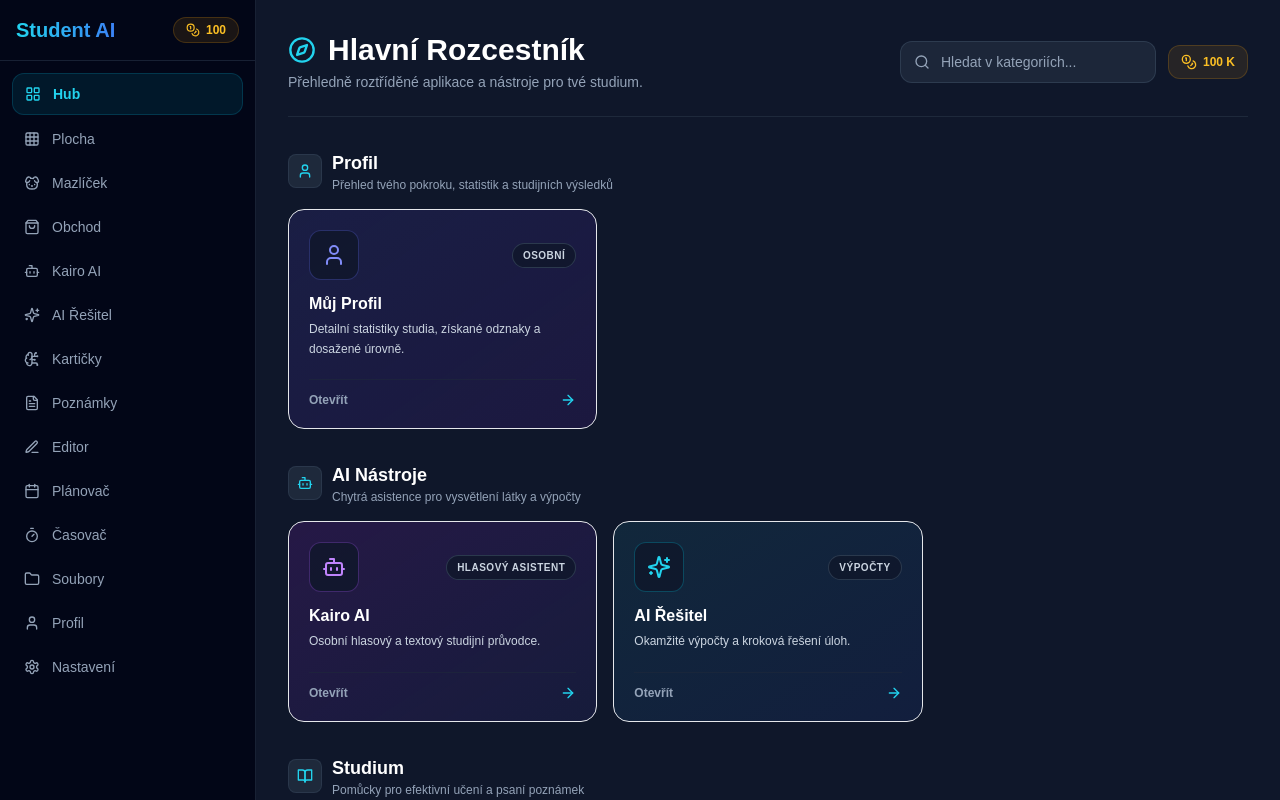
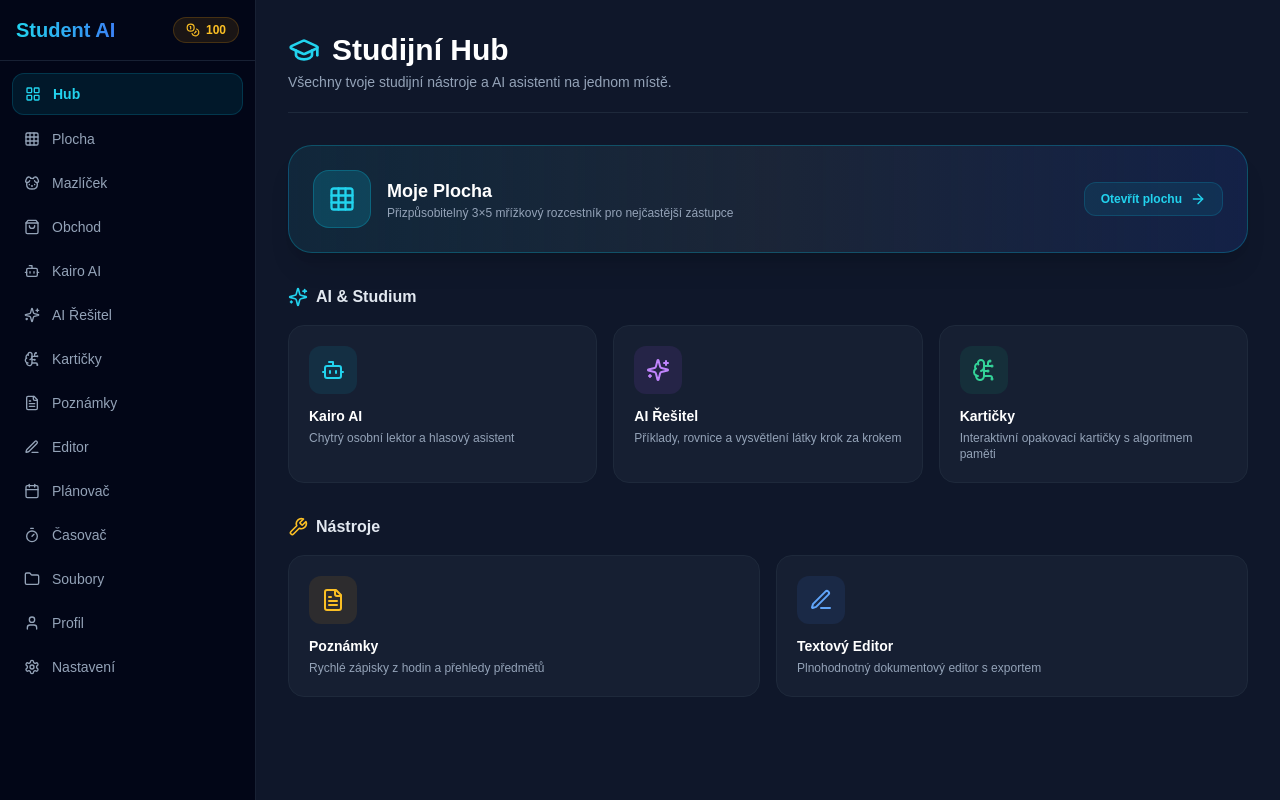
Before and after one commit to InfinityLook/Student-Ai, a Next.js app: page / in a window 1280 px wide. Built offline with nearby package versions, Linux system fonts and the light colour scheme.

Commit message:
Refactor MenuHubModule and update layout
Refactor MenuHubModule by removing unused imports, interface definitions, and categories data. Update the layout and add new sections for AI tools and study resources.

```diff
--- a/components/modules/MenuHubModule.tsx
+++ b/components/modules/MenuHubModule.tsx
@@ -1,354 +1,135 @@
 'use client';
 
-import React, { useState } from 'react';
+import React from 'react';
 import { useStore } from '@/store/useStore';
 import {
   Bot,
   Sparkles,
+  BrainCircuit,
   FileText,
-  BrainCircuit,
-  Timer,
-  Calendar,
-  Folder,
   Edit3,
-  ShoppingBag,
-  User,
-  Search,
-  ArrowRight,
-  Compass,
-  BookOpen,
-  CheckSquare,
-  Sliders,
-  Dog,
-  Settings,
-  X,
-  Zap,
-  Coins
+  Grid3X3,
+  Wrench,
+  GraduationCap,
+  ArrowRight
 } from 'lucide-react';
 
-interface ModuleCard {
-  id: string;
-  title: string;
-  description: string;
-  icon: React.ElementType;
-  badge?: string;
-  accentColor: string;
-  bgColor: string;
-}
-
-interface Category {
-  id: string;
-  title: string;
-  description: string;
-  icon: React.ElementType;
-  modules: ModuleCard[];
-}
-
-const categories: Category[] = [
-  {
-    id: 'profile',
-    title: 'Profil',
-    description: 'Přehled tvého pokroku, statistik a studijních výsledků',
-    icon: User,
-    modules: [
-      {
-        id: 'profile',
-        title: 'Můj Profil',
-        description: 'Detailní statistiky studia, získané odznaky a dosažené úrovně.',
-        icon: User,
-        badge: 'Osobní',
-        accentColor: 'text-indigo-400 border-indigo-500/30',
-        bgColor: 'from-indigo-900/30 to-violet-900/20'
-      }
-    ]
-  },
-  {
-    id: 'ai',
-    title: 'AI Nástroje',
-    description: 'Chytrá asistence pro vysvětlení látky a výpočty',
-    icon: Bot,
-    modules: [
-      {
-        id: 'kairo',
-        title: 'Kairo AI',
-        description: 'Osobní hlasový a textový studijní průvodce.',
-        icon: Bot,
-        badge: 'Hlasový asistent',
-        accentColor: 'text-purple-400 border-purple-500/30',
-        bgColor: 'from-purple-900/30 to-indigo-900/20'
-      },
-      {
-        id: 'solver',
-        title: 'AI Řešitel',
-        description: 'Okamžité výpočty a kroková řešení úloh.',
-        icon: Sparkles,
-        badge: 'Výpočty',
-        accentColor: 'text-cyan-400 border-cyan-500/30',
-        bgColor: 'from-cyan-900/30 to-blue-900/20'
-      }
-    ]
-  },
-  {
-    id: 'study',
-    title: 'Studium',
-    description: 'Pomůcky pro efektivní učení a psaní poznámek',
-    icon: BookOpen,
-    modules: [
-      {
-        id: 'flashcards',
-        title: 'Kartičkový systém',
-        description: 'Procvičování paměti s algoritmem Spaced Repetition.',
-        icon: BrainCircuit,
-        badge: 'Opakování',
-        accentColor: 'text-emerald-400 border-emerald-500/30',
-        bgColor: 'from-emerald-900/30 to-teal-900/20'
-      },
-      {
-        id: 'notes',
-        title: 'Poznámkový blok',
-        description: 'Rychlé zápisky a strukturované výpisky.',
-        icon: FileText,
-        badge: 'Texty',
-        accentColor: 'text-amber-400 border-amber-500/30',
-        bgColor: 'from-amber-900/30 to-yellow-900/20'
-      },
-      {
-        id: 'editor',
-        title: 'Dokumentový Editor',
-        description: 'Editor pro psaní referátů a rozsáhlých prací.',
-        icon: Edit3,
-        badge: 'Dokumenty',
-        accentColor: 'text-blue-400 border-blue-500/30',
-        bgColor: 'from-blue-900/30 to-sky-900/20'
-      }
-    ]
-  },
-  {
-    id: 'organization',
-    title: 'Organizace',
-    description: 'Plánování času, úkolů a soustředěného učení',
-    icon: CheckSquare,
-    modules: [
-      {
-        id: 'planner',
-        title: 'Plánovač Úkolů',
-        description: 'Správa termínů, projektů a školních povinností.',
-        icon: Calendar,
-        badge: 'Termíny',
-        accentColor: 'text-rose-400 border-rose-500/30',
-        bgColor: 'from-rose-900/30 to-pink-900/20'
-      },
-      {
-        id: 'timer',
-        title: 'Focus Časovač',
-        description: 'Pomodoro timer pro učení bez vyrušování.',
-        icon: Timer,
-        badge: 'Pomodoro',
-        accentColor: 'text-orange-400 border-orange-500/30',
-        bgColor: 'from-orange-900/30 to-amber-900/20'
-      }
-    ]
-  },
-  {
-    id: 'management',
-    title: 'Správa',
-    description: 'Organizace souborů a podkladů ke studiu',
-    icon: Sliders,
-    modules: [
-      {
-        id: 'files',
-        title: 'Správce Souborů',
-        description: 'Přehledná struktura složek a učebních materiálů.',
-        icon: Folder,
-        badge: 'Ukládání',
-        accentColor: 'text-slate-300 border-slate-500/30',
-        bgColor: 'from-slate-800/50 to-zinc-800/40'
-      }
-    ]
-  },
-  {
-    id: 'pets',
-    title: 'Mazlíčci',
-    description: 'Virtuální studijní společníci, o které pečuješ za učení',
-    icon: Dog,
-    modules: [
-      {
-        id: 'pets',
-        title: 'Studijní Mazlíček',
-        description: 'Staraj se o svého maskota za získané kredity a učení.',
-        icon: Dog,
-        badge: 'Novinka',
-        accentColor: 'text-pink-400 border-pink-500/30',
-        bgColor: 'from-pink-900/30 to-rose-900/20'
-      }
-    ]
-  },
-  {
-    id: 'shop',
-    title: 'Obchod',
-    description: 'Nákup vylepšení, slotů a odměn za kredity',
-    icon: ShoppingBag,
-    modules: [
-      {
-        id: 'shop',
-        title: 'Obchod & Odměny',
-        description: 'Utrácej získané kredity za nové sloty a rozšíření.',
-        icon: ShoppingBag,
-        badge: 'Kredity',
-        accentColor: 'text-yellow-400 border-yellow-500/30',
-        bgColor: 'from-yellow-900/30 to-amber-900/20'
-      }
-    ]
-  },
-  {
-    id: 'settings',
-    title: 'Nastavení',
-    description: 'Přizpůsobení aplikace, hlasu a správa dat',
-    icon: Settings,
-    modules: [
-      {
-        id: 'settings',
-        title: 'Nastavení Aplikace',
-        description: 'Nastavení vzhledu, hlasové syntézy a zálohování dat.',
-        icon: Settings,
-        badge: 'Systém',
-        accentColor: 'text-teal-400 border-teal-500/30',
-        bgColor: 'from-teal-900/30 to-cyan-900/20'
-      }
-    ]
-  }
-];
-
 export default function MenuHubModule() {
-  const [search, setSearch] = useState('');
   const setActiveModule = useStore((state) => state.setActiveModule);
-  const credits = useStore((state) => state.credits);
-
-  // Filtrování modulů podle vyhledávání
-  const filteredCategories = categories.map((cat) => ({
-    ...cat,
-    modules: cat.modules.filter(
-      (m) =>
-        m.title.toLowerCase().includes(search.toLowerCase()) ||
-        m.description.toLowerCase().includes(search.toLowerCase()) ||
-        (m.badge && m.badge.toLowerCase().includes(search.toLowerCase()))
-    )
-  })).filter((cat) => cat.modules.length > 0);
 
   return (
-    <div className="p-4 md:p-8 max-w-6xl mx-auto space-y-8">
-      {/* Hlavička a Vyhledávání */}
-      <div className="flex flex-col md:flex-row md:items-center justify-between gap-4 border-b border-slate-800 pb-6">
-        <div>
+    <div className="p-4 md:p-8 max-w-5xl mx-auto space-y-8">
+      {/* Hlavička Hubu */}
+      <div className="border-b border-slate-800 pb-5">
         <h1 className="text-2xl md:text-3xl font-extrabold text-white flex items-center gap-3">
-            <Compass className="w-7 h-7 text-cyan-400" />
-            <span>Hlavní Rozcestník</span>
+          <GraduationCap className="w-8 h-8 text-cyan-400" />
+          <span>Studijní Hub</span>
         </h1>
         <p className="text-sm text-slate-400 mt-1">
-            Přehledně roztříděné aplikace a nástroje pro tvé studium.
+          Všechny tvoje studijní nástroje a AI asistenti na jednom místě.
         </p>
       </div>
 
-        <div className="flex items-center gap-3">
-          {/* Vyhledávací pole */}
-          <div className="relative w-full md:w-64">
-            <Search className="w-4 h-4 absolute left-3.5 top-1/2 -translate-y-1/2 text-slate-400" />
-            <input
-              type="text"
-              value={search}
-              onChange={(e) => setSearch(e.target.value)}
-              placeholder="Hledat v kategoriích..."
-              className="w-full bg-slate-800/90 border border-slate-700/80 rounded-xl py-2.5 pl-10 pr-9 text-sm text-white placeholder-slate-400 focus:outline-none focus:border-cyan-500 transition-colors"
-            />
-            {search && (
-              <button
-                onClick={() => setSearch('')}
-                className="absolute right-3 top-1/2 -translate-y-1/2 text-slate-400 hover:text-white"
+      {/* Rychlý přechod na Plochu */}
+      <div
+        onClick={() => setActiveModule('plocha')}
+        className="bg-gradient-to-r from-cyan-900/30 via-slate-800/80 to-blue-900/30 border border-cyan-500/30 rounded-3xl p-6 flex flex-col sm:flex-row items-start sm:items-center justify-between gap-4 cursor-pointer hover:border-cyan-500/60 transition-all group shadow-xl"
       >
-                <X className="w-4 h-4" />
-              </button>
-            )}
+        <div className="flex items-center gap-4">
+          <div className="p-3.5 bg-cyan-500/20 text-cyan-400 rounded-2xl border border-cyan-500/30 group-hover:scale-110 transition-transform">
+            <Grid3X3 className="w-7 h-7" />
+          </div>
+          <div>
+            <h2 className="text-lg font-bold text-white group-hover:text-cyan-300 transition-colors">
+              Moje Plocha
+            </h2>
+            <p className="text-xs text-slate-400">
+              Přizpůsobitelný 3×5 mřížkový rozcestník pro nejčastější zástupce
+            </p>
+          </div>
+        </div>
+        <div className="flex items-center gap-2 text-xs font-semibold text-cyan-400 bg-cyan-500/10 px-4 py-2 rounded-xl border border-cyan-500/20 group-hover:bg-cyan-500/20 transition-all">
+          <span>Otevřít plochu</span>
+          <ArrowRight className="w-4 h-4 group-hover:translate-x-1 transition-transform" />
+        </div>
       </div>
 
-          <div className="hidden sm:flex items-center gap-1.5 bg-amber-500/10 text-amber-400 px-3 py-2 rounded-xl text-xs font-semibold border border-amber-500/20">
-            <Coins className="w-4 h-4" />
-            <span>{credits} K</span>
+      {/* Sekce: AI & Učení */}
+      <div className="space-y-4">
+        <h2 className="text-base font-bold text-slate-200 flex items-center gap-2">
+          <Sparkles className="w-5 h-5 text-cyan-400" />
+          <span>AI & Studium</span>
+        </h2>
+        <div className="grid grid-cols-1 sm:grid-cols-3 gap-4">
+          {/* Kairo AI */}
+          <div
+            onClick={() => setActiveModule('kairo')}
+            className="bg-slate-800/50 border border-slate-800 hover:border-cyan-500/50 rounded-2xl p-5 cursor-pointer transition-all hover:scale-[1.02] hover:bg-slate-800 group"
+          >
+            <div className="p-3 bg-cyan-500/10 text-cyan-400 rounded-xl w-fit mb-3 group-hover:bg-cyan-500/20 transition-colors">
+              <Bot className="w-6 h-6" />
+            </div>
+            <h3 className="font-bold text-white text-sm mb-1">Kairo AI</h3>
+            <p className="text-xs text-slate-400">Chytrý osobní lektor a hlasový asistent</p>
+          </div>
+
+          {/* AI Řešitel */}
+          <div
+            onClick={() => setActiveModule('solver')}
+            className="bg-slate-800/50 border border-slate-800 hover:border-purple-500/50 rounded-2xl p-5 cursor-pointer transition-all hover:scale-[1.02] hover:bg-slate-800 group"
+          >
+            <div className="p-3 bg-purple-500/10 text-purple-400 rounded-xl w-fit mb-3 group-hover:bg-purple-500/20 transition-colors">
+              <Sparkles className="w-6 h-6" />
+            </div>
+            <h3 className="font-bold text-white text-sm mb-1">AI Řešitel</h3>
+            <p className="text-xs text-slate-400">Příklady, rovnice a vysvětlení látky krok za krokem</p>
+          </div>
+
+          {/* Kartičky */}
+          <div
+            onClick={() => setActiveModule('flashcards')}
+            className="bg-slate-800/50 border border-slate-800 hover:border-emerald-500/50 rounded-2xl p-5 cursor-pointer transition-all hover:scale-[1.02] hover:bg-slate-800 group"
+          >
+            <div className="p-3 bg-emerald-500/10 text-emerald-400 rounded-xl w-fit mb-3 group-hover:bg-emerald-500/20 transition-colors">
+              <BrainCircuit className="w-6 h-6" />
+            </div>
+            <h3 className="font-bold text-white text-sm mb-1">Kartičky</h3>
+            <p className="text-xs text-slate-400">Interaktivní opakovací kartičky s algoritmem paměti</p>
           </div>
         </div>
       </div>
 
-      {/* Žádné výsledky */}
-      {filteredCategories.length === 0 && (
-        <div className="text-center py-12 bg-slate-800/40 border border-slate-800 rounded-2xl">
-          <p className="text-slate-400 text-sm">Žádný modul neodpovídá výrazu "{search}".</p>
+      {/* Sekce: Nástroje (pouze Poznámky a Editor) */}
+      <div className="space-y-4">
+        <h2 className="text-base font-bold text-slate-200 flex items-center gap-2">
+          <Wrench className="w-5 h-5 text-amber-400" />
+          <span>Nástroje</span>
+        </h2>
+        <div className="grid grid-cols-1 sm:grid-cols-2 gap-4">
+          {/* Poznámky */}
+          <div
+            onClick={() => setActiveModule('notes')}
+            className="bg-slate-800/50 border border-slate-800 hover:border-amber-500/50 rounded-2xl p-5 cursor-pointer transition-all hover:scale-[1.02] hover:bg-slate-800 group"
+          >
+            <div className="p-3 bg-amber-500/10 text-amber-400 rounded-xl w-fit mb-3 group-hover:bg-amber-500/20 transition-colors">
+              <FileText className="w-6 h-6" />
             </div>
-      )}
+            <h3 className="font-bold text-white text-sm mb-1">Poznámky</h3>
+            <p className="text-xs text-slate-400">Rychlé zápisky z hodin a přehledy předmětů</p>
+          </div>
 
-      {/* Roztříděné Kategorie */}
-      <div className="space-y-8">
-        {filteredCategories.map((category) => {
-          const CategoryIcon = category.icon;
-
-          return (
-            <section key={category.id} className="space-y-4">
-              {/* Nadpis kategorie */}
-              <div className="flex items-center gap-2.5">
-                <div className="p-2 rounded-lg bg-slate-800 text-cyan-400 border border-slate-700/60">
-                  <CategoryIcon className="w-4 h-4" />
+          {/* Textový Editor */}
+          <div
+            onClick={() => setActiveModule('editor')}
+            className="bg-slate-800/50 border border-slate-800 hover:border-blue-500/50 rounded-2xl p-5 cursor-pointer transition-all hover:scale-[1.02] hover:bg-slate-800 group"
+          >
+            <div className="p-3 bg-blue-500/10 text-blue-400 rounded-xl w-fit mb-3 group-hover:bg-blue-500/20 transition-colors">
+              <Edit3 className="w-6 h-6" />
             </div>
-                <div>
-                  <h2 className="font-bold text-lg text-white">{category.title}</h2>
-                  <p className="text-xs text-slate-400">{category.description}</p>
+            <h3 className="font-bold text-white text-sm mb-1">Textový Editor</h3>
+            <p className="text-xs text-slate-400">Plnohodnotný dokumentový editor s exportem</p>
           </div>
         </div>
-
-              {/* Mřížka modulů */}
-              <div className="grid grid-cols-1 md:grid-cols-2 lg:grid-cols-3 gap-4">
-                {category.modules.map((module) => {
-                  const ModuleIcon = module.icon;
-
-                  return (
-                    <div
-                      key={module.id}
-                      onClick={() => setActiveModule(module.id)}
-                      className={`group relative flex flex-col justify-between p-5 bg-gradient-to-br ${module.bgColor} border rounded-2xl cursor-pointer transition-all duration-200 hover:scale-[1.02] hover:shadow-xl hover:border-slate-500/50`}
-                    >
-                      <div className="space-y-3">
-                        {/* Horní řádek ikony a odznaku */}
-                        <div className="flex items-center justify-between">
-                          <div className={`p-3 rounded-xl bg-slate-900/80 border ${module.accentColor}`}>
-                            <ModuleIcon className="w-6 h-6" />
-                          </div>
-                          {module.badge && (
-                            <span className="text-[10px] font-semibold uppercase tracking-wider px-2.5 py-1 rounded-full bg-slate-900/80 border border-slate-700/80 text-slate-300">
-                              {module.badge}
-                            </span>
-                          )}
-                        </div>
-
-                        {/* Název a popis */}
-                        <div>
-                          <h3 className="font-bold text-base text-white group-hover:text-cyan-300 transition-colors">
-                            {module.title}
-                          </h3>
-                          <p className="text-xs text-slate-300 mt-1 leading-relaxed">
-                            {module.description}
-                          </p>
-                        </div>
-                      </div>
-
-                      {/* Tlačítko Otevřít */}
-                      <div className="mt-5 pt-3 border-t border-slate-800/60 flex items-center justify-between text-xs font-semibold text-slate-400 group-hover:text-white transition-colors">
-                        <span>Otevřít</span>
-                        <ArrowRight className="w-4 h-4 transform group-hover:translate-x-1 transition-transform text-cyan-400" />
-                      </div>
-                    </div>
-                  );
-                })}
-              </div>
-            </section>
-          );
-        })}
       </div>
     </div>
   );
```
Lines whose indentation alone changed are shown as unchanged.
